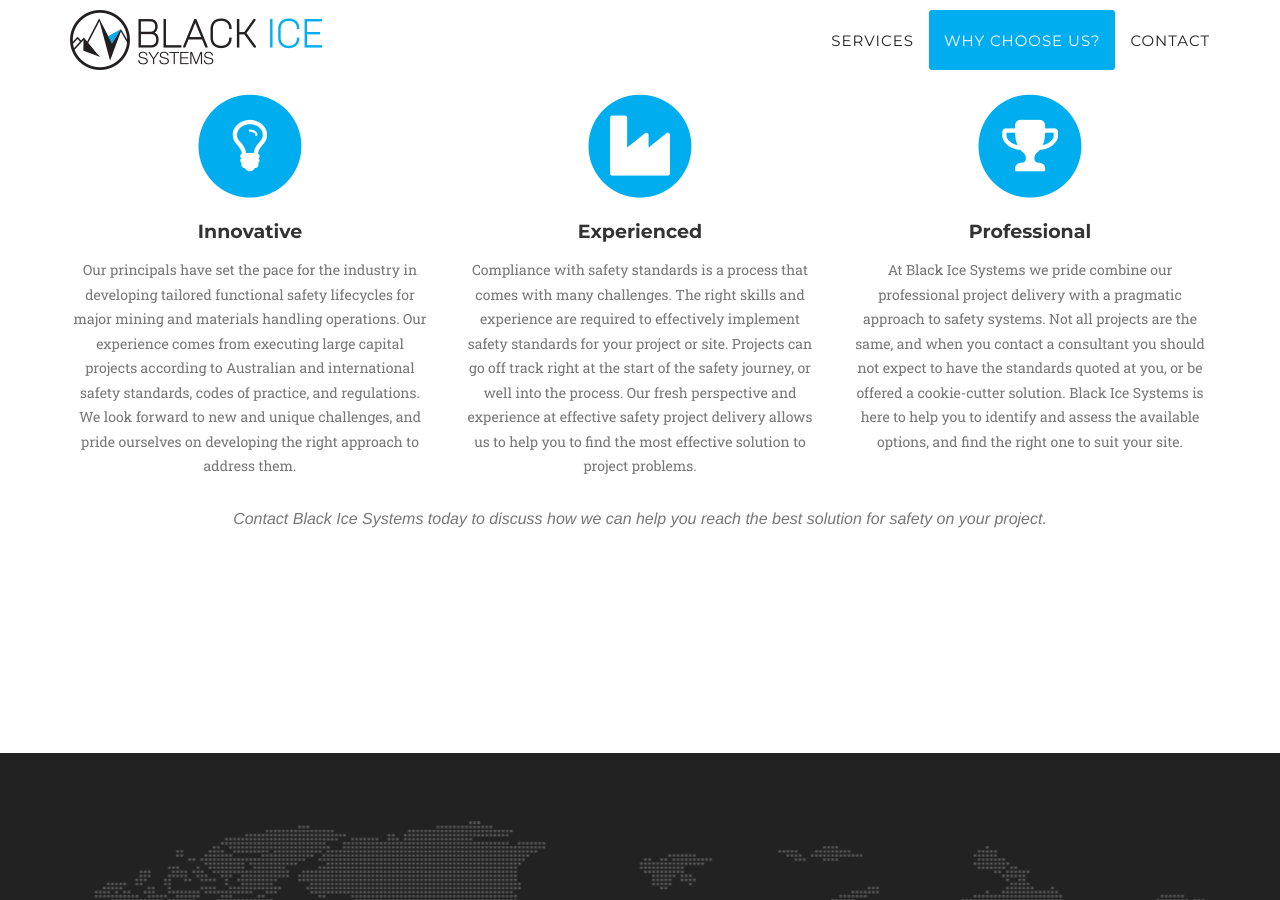
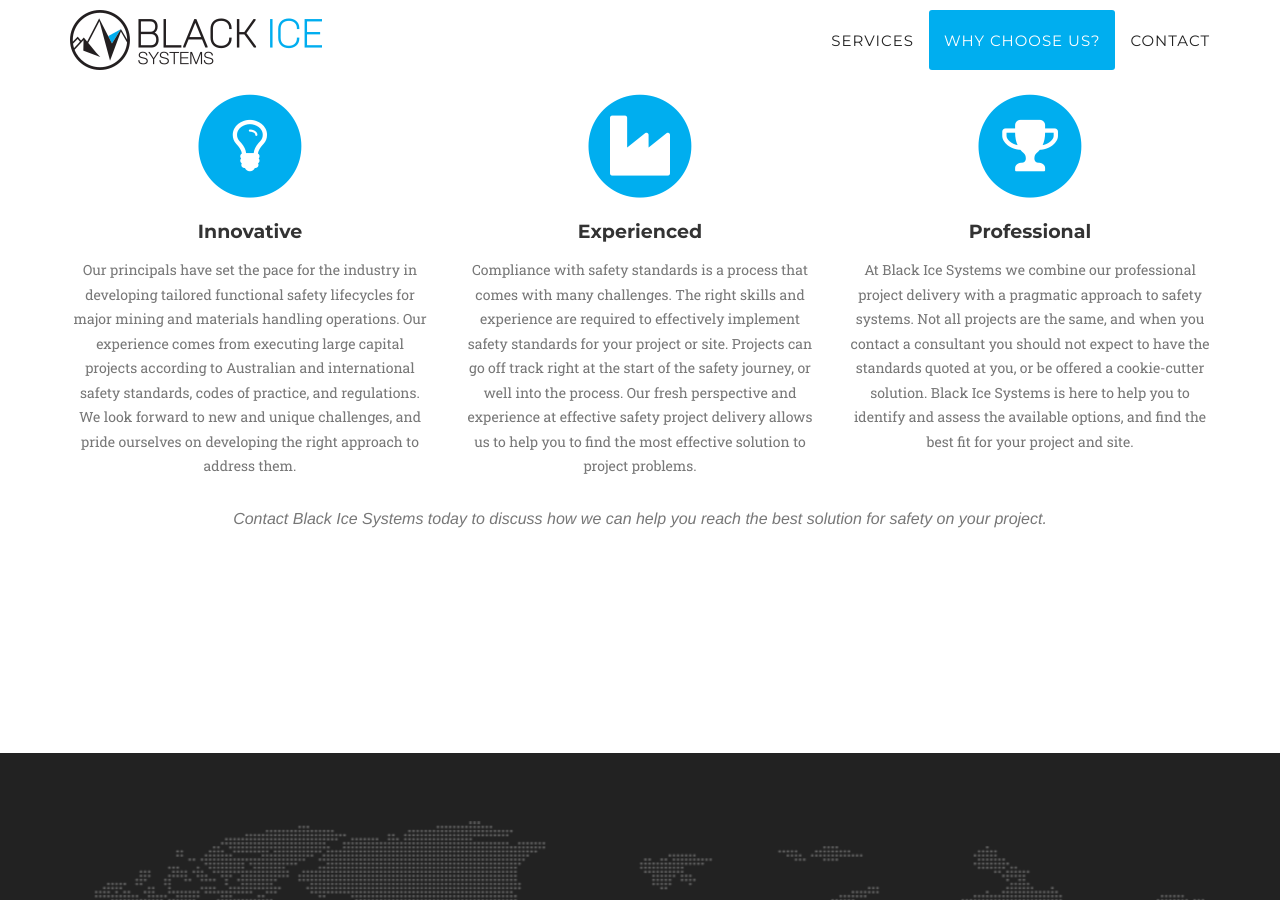
Before and after one commit to BlackIceSystems/blackicesystems, a Jekyll site: the page built from index.html, in a window 1280 px wide and 900 px high, scrolled down 2061 px. Built offline with Jekyll 4.4.1, drawn with Linux system fonts in a browser that asks for light colours; some web fonts are replaced; some of the changed text lies outside the part shown.

Commit message:
minor tweaks

```diff
--- a/_includes/services.html
+++ b/_includes/services.html
@@ -4,7 +4,7 @@
             <div class="row">
                 <div class="col-lg-12 text-center">
                     <h2 class="section-heading">Services</h2>
-                    <h3 class="section-subheading text-muted">Click on a service to find out how Black Ice Systems can help your business achieve safety success</h3>
+                    <h3 class="section-subheading text-muted">Click on the icons to find out how Black Ice Systems can help your business achieve safety success</h3>
                 </div>
             </div>
 			<div class="row text-center">
--- a/_includes/why_us.html
+++ b/_includes/why_us.html
@@ -30,7 +30,7 @@
                         <i class="fa fa-trophy fa-stack-1x fa-inverse"></i>
                     </span>
                     <h4 class="service-heading">Professional</h4>
-                    <p class="text-muted">At Black Ice Systems we pride combine our professional project delivery with a pragmatic approach to safety systems. Not all projects are the same, and when you contact a consultant you should not expect to have the standards quoted at you, or be offered a cookie-cutter solution. Black Ice Systems is here to help you to identify and assess the available options, and find the right one to suit your site.</p>
+                    <p class="text-muted">At Black Ice Systems we combine our professional project delivery with a pragmatic approach to safety systems. Not all projects are the same, and when you contact a consultant you should not expect to have the standards quoted at you, or be offered a cookie-cutter solution. Black Ice Systems is here to help you to identify and assess the available options, and find the best fit for your project and site.</p>
                 </div>
             </div>
 			<div class="row">
```
